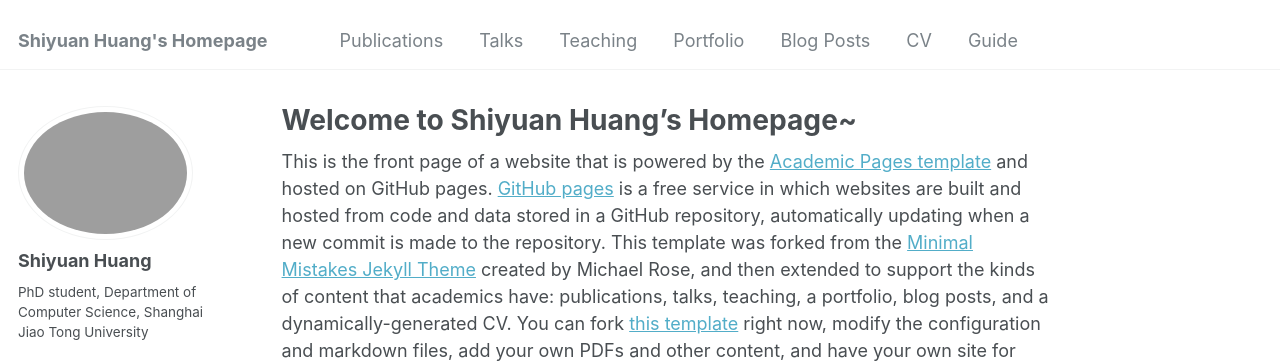
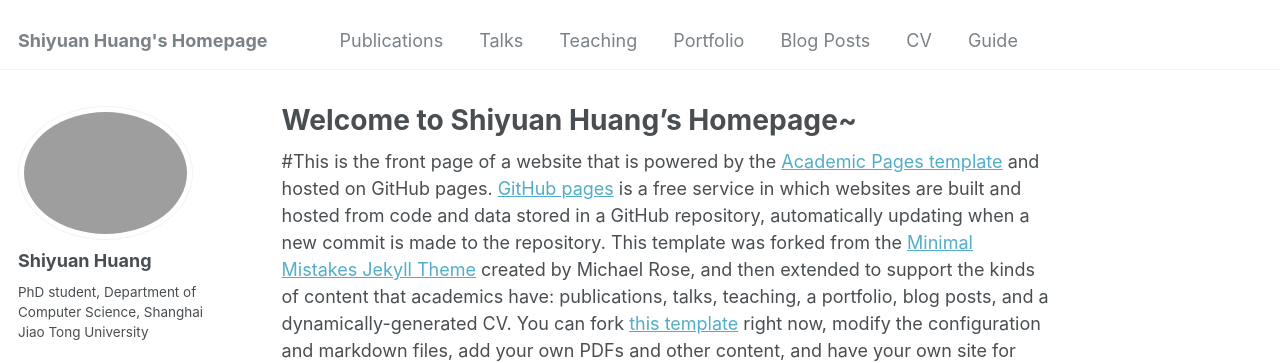
Before and after one commit to Hsy0406/Hsy0406.github.io, a Jekyll site: the page built from _pages/about.md, in a window 1280 px wide and 900 px high. Shown: the top 363 px of the window. Built offline with Jekyll 4.4.1, drawn with Linux system fonts in a browser that asks for light colours.

Commit message:
Update about.md

```diff
--- a/_pages/about.md
+++ b/_pages/about.md
@@ -7,7 +7,7 @@ redirect_from:
   - /about.html
 ---
 
-This is the front page of a website that is powered by the [Academic Pages template](https://github.com/academicpages/academicpages.github.io) and hosted on GitHub pages. [GitHub pages](https://pages.github.com) is a free service in which websites are built and hosted from code and data stored in a GitHub repository, automatically updating when a new commit is made to the repository. This template was forked from the [Minimal Mistakes Jekyll Theme](https://mmistakes.github.io/minimal-mistakes/) created by Michael Rose, and then extended to support the kinds of content that academics have: publications, talks, teaching, a portfolio, blog posts, and a dynamically-generated CV. You can fork [this template](https://github.com/academicpages/academicpages.github.io) right now, modify the configuration and markdown files, add your own PDFs and other content, and have your own site for free, with no ads!
+#This is the front page of a website that is powered by the [Academic Pages template](https://github.com/academicpages/academicpages.github.io) and hosted on GitHub pages. [GitHub pages](https://pages.github.com) is a free service in which websites are built and hosted from code and data stored in a GitHub repository, automatically updating when a new commit is made to the repository. This template was forked from the [Minimal Mistakes Jekyll Theme](https://mmistakes.github.io/minimal-mistakes/) created by Michael Rose, and then extended to support the kinds of content that academics have: publications, talks, teaching, a portfolio, blog posts, and a dynamically-generated CV. You can fork [this template](https://github.com/academicpages/academicpages.github.io) right now, modify the configuration and markdown files, add your own PDFs and other content, and have your own site for free, with no ads!
 
 A data-driven personal website
 ======
```
